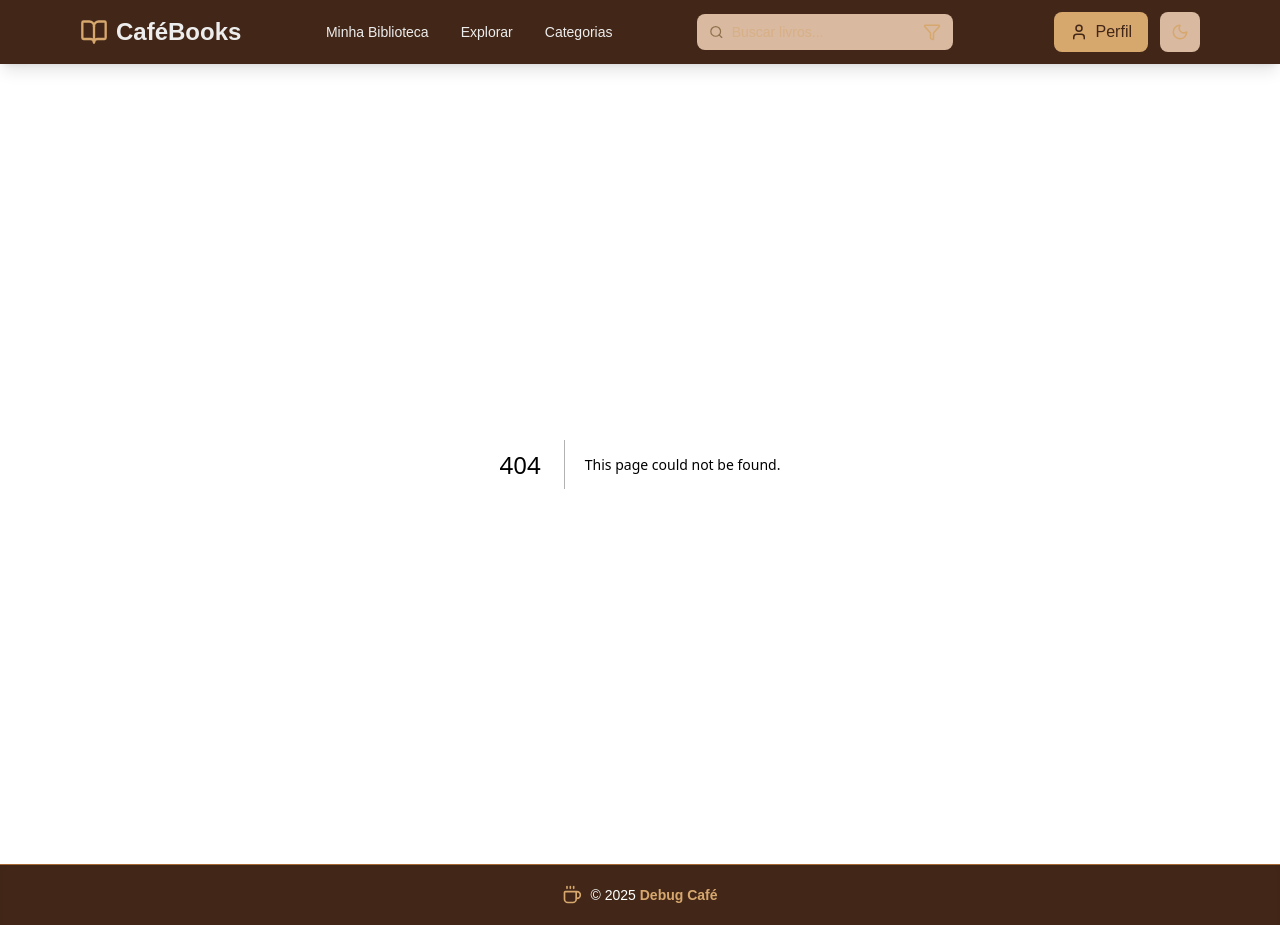
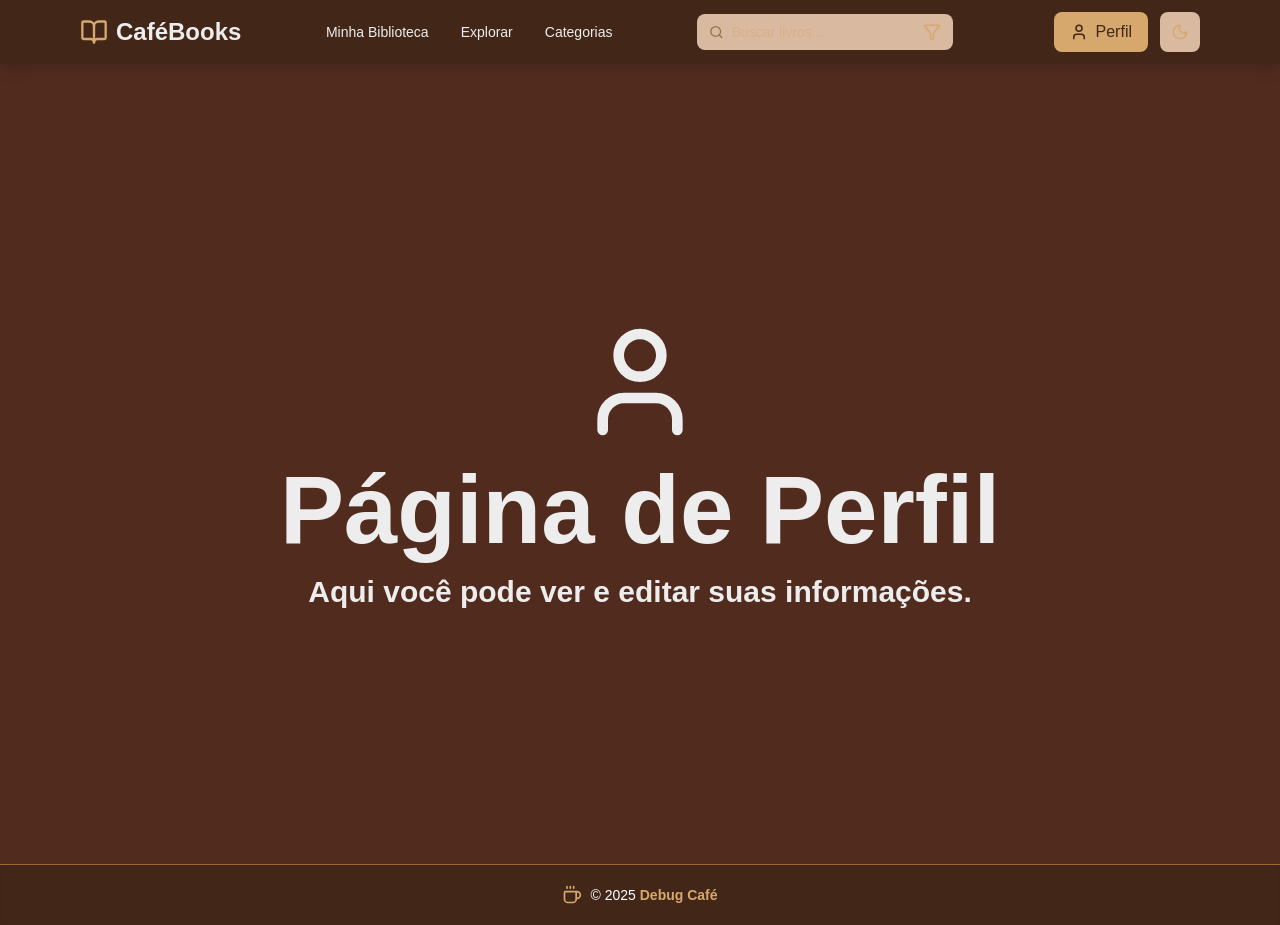
Before and after one commit to Natalia-Chaves/BookShelf, a Next.js app: page /perfil in a window 1280 px wide. Before the commit this address had no page. Built offline with nearby package versions, Linux system fonts and the light colour scheme.

Commit message:
components: pagina de login criada.

```diff
--- a/src/app/page.tsx
+++ b/src/app/page.tsx
@@ -1,8 +1,11 @@
 'use client';
 
 import { BookOpen } from "lucide-react";
+import { useRouter } from 'next/navigation';
 
 export default function HomePage({ theme }) {
+  const router = useRouter();
+
   // Define as classes Tailwind dinamicamente com base no tema
   const containerClass = `flex flex-col justify-center items-center min-h-screen w-full gap-4 px-4 text-center ${
     theme === 'dark' ? 'bg-[var(--main-background)] text-[var(--foreground)]' : 'bg-[#d7a86e] text-[#3e2723]'
@@ -17,9 +20,17 @@ export default function HomePage({ theme }) {
       </h1>
 
       <p className="font-bold
-        text-lg sm:text-xl md:text-2xl lg:text-3xl inline-flex items-center gap-2">
+        text-lg sm:text-xl md:text-2xl lg:text-3xl inline-flex items-center gap-2 mb-4">
         Sua biblioteca com cheirinho de café!
       </p>
+
+      {/* Botão de Login */}
+      <button
+        onClick={() => router.push('/biblioteca')}
+        className="bg-[#80633f] text-[#ffffff] px-6 py-3 rounded-full font-semibold text-lg hover:bg-[#c7925c] transition-colors"
+      >
+        Entrar
+      </button>
     </div>
   );
 }
--- /dev/null
+++ b/src/app/perfil/page.tsx
@@ -0,0 +1,20 @@
+'use client';
+import { User } from "lucide-react";
+
+export default function ProfilePage({ theme }) {
+  const containerClass = `flex flex-col justify-center items-center min-h-screen w-full gap-4 px-4 text-center ${
+    theme === 'dark' ? 'bg-[var(--main-background)] text-[var(--foreground)]' : 'bg-[#d7a86e] text-[#3e2723]'
+  }`;
+
+  return (
+    <div className={containerClass}>
+      <User className="size-24 sm:size-28 md:size-32" />
+      <h1 className="font-bold text-4xl sm:text-5xl md:text-6xl lg:text-7xl xl:text-8xl">
+        Página de Perfil
+      </h1>
+      <p className="font-bold text-lg sm:text-xl md:text-2xl lg:text-3xl">
+        Aqui você pode ver e editar suas informações.
+      </p>
+    </div>
+  );
+}
--- a/src/components/Navbar.tsx
+++ b/src/components/Navbar.tsx
@@ -101,7 +101,10 @@ export default function Navbar({ theme, toggleTheme }) {
 
         {/* Perfil + Toggle */}
         <div className="ml-4 flex items-center gap-3">
-          <button className="flex items-center gap-2 bg-[#d7a86e] text-[var(--background)] px-4 py-2 rounded-lg hover:bg-[#c7925c] transition">
+          <button
+            onClick={() => router.push('/perfil')}
+            className="flex items-center gap-2 bg-[#d7a86e] text-[var(--background)] px-4 py-2 rounded-lg hover:bg-[#c7925c] transition"
+          >
             <User size={18} />
             <span className="hidden md:inline">Perfil</span>
           </button>
@@ -112,7 +115,6 @@ export default function Navbar({ theme, toggleTheme }) {
             className="flex items-center justify-center w-10 h-10 rounded-lg bg-[var(--form-background)] text-[#d7a86e] hover:opacity-80 transition"
           >
             {theme === "dark" ? <Moon size={18} /> : <Sun size={18} />}
-
           </button>
         </div>
       </div>
```
